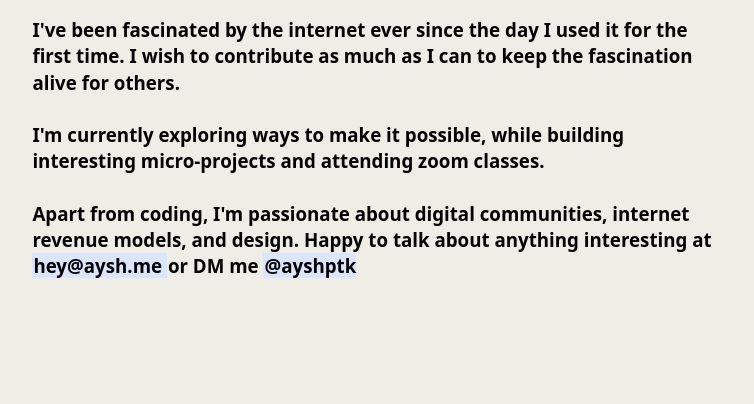
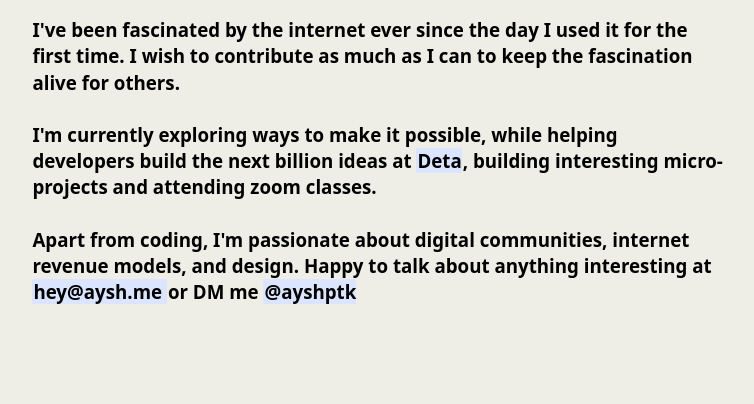
Before and after one commit to Mudrank/aysh.me, a plain HTML site: page index.html in a window 1280 px wide. Shown: the part 396-800 px from the top of the page, without its empty margins (262-1016 px from the left). Drawn offline with Linux system fonts and the light colour scheme.

Commit message:
👀🤯😎🚀🎉🙃😭😳🥳

```diff
--- a/index.html
+++ b/index.html
@@ -52,7 +52,7 @@
         fascination alive for others. <br /><br />
 
         I'm currently exploring ways to make it possible, while
-        <!--helping developers build the next billion ideas at <a class="highlight" href="https://deta.sh">Deta</a>,-->
+        helping developers build the next billion ideas at <a class="highlight" href="https://deta.sh">Deta</a>,
         building interesting micro-projects and attending zoom classes.
         <br /><br />
         Apart from coding, I'm passionate about digital communities, internet revenue models, and
```
